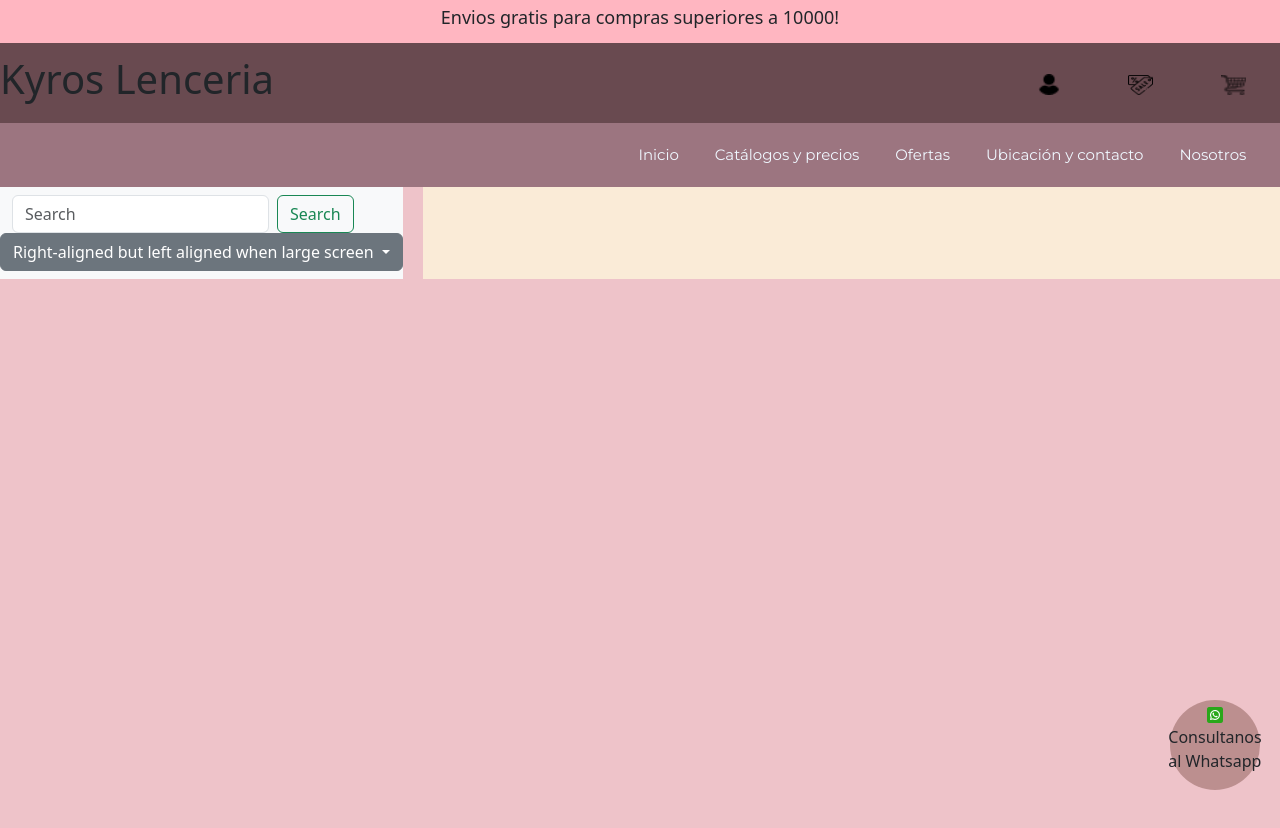
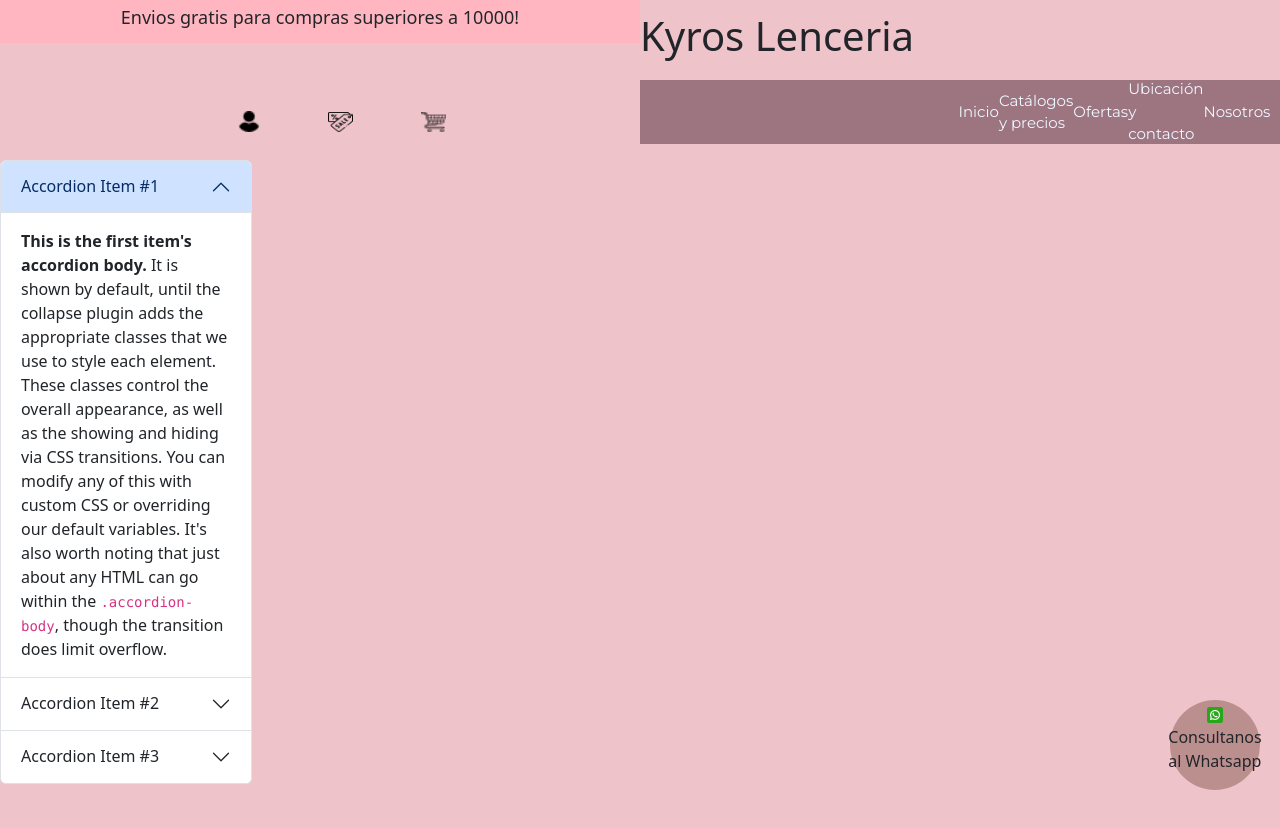
Before and after one commit to sofiazeballos22/58150-Ana-Sofia-Zeballos-JS, a plain HTML site: page secciones/catalogosyprecios.html in a window 1280 px wide. Shown: the top 828 px of the page. Drawn offline with nearby package versions, Linux system fonts and the light colour scheme; a web font is replaced by a local one.

Commit message:
modificando categorias y precios

```diff
--- a/css/style.css
+++ b/css/style.css
@@ -49,6 +49,7 @@ header {
     height: 5rem;
     display: flex;
     justify-content: end;
+    grid-area: nav1;
 }
 
 .nav1 .listado1 {
@@ -187,11 +188,18 @@ header {
     background-color: #9c7580;
 }
 
-.comienzo2 {
+.body-categorias-precios {
     margin: 0%;
     padding: 0%;
     background-color: #eec3c9;
 
+}
+
+.header-categorias-precios {
+    display: grid;
+    grid-template-columns: 3fr 3fr;
+    grid-template-areas: "marketing-catalogos-precios marketing-catalogos-precios"
+                        "titulo-categorias nav1"
 }
 
 .titulo2 {
@@ -199,12 +207,6 @@ header {
     height: 5rem;
     display: flex;
     align-items: center;
-}
-
-.encabezado {
-    display: flex;
-    flex-direction: row;
-    background-color: #694a50;
 }
 
 .nav3 {
--- a/secciones/catalogosyprecios.html
+++ b/secciones/catalogosyprecios.html
@@ -17,9 +17,8 @@
     <link href="https://fonts.googleapis.com/css2?family=MonteCarlo&display=swap" rel="stylesheet">
     <title>Catálogos y precios</title>
   </head>
-  <body class="comienzo">
-    <header>
-      <div class="encabezado">
+  <body class="body-categorias-precios">
+    <header class="header-categorias-precios">
         <div class="titulo2">
           <h1 class="principal2">Kyros Lenceria</h1>
         </div>
@@ -51,7 +50,6 @@
             </li>
           </ul>
         </nav>
-      </div>
       <div class="marketing">
         <h3>Envios gratis para compras superiores a 10000!</h3>
       </div>
@@ -80,26 +78,45 @@
       </nav>
     </header>
     <main class="grid-categorias">
-      <div class="nav-categorias">
-        <nav class="navbar bg-body-tertiary">
-          <div class="container-fluid">
-            <form class="d-flex" role="search">
-            <input class="form-control me-2" type="search" placeholder="Search" aria-label="Search">
-            <button class="btn btn-outline-success" type="submit">Search</button>
-            </form>
+      <div class="accordion" id="accordionExample">
+        <div class="accordion-item">
+          <h2 class="accordion-header">
+            <button class="accordion-button" type="button" data-bs-toggle="collapse" data-bs-target="#collapseOne" aria-expanded="true" aria-controls="collapseOne">
+              Accordion Item #1
+            </button>
+          </h2>
+          <div id="collapseOne" class="accordion-collapse collapse show" data-bs-parent="#accordionExample">
+            <div class="accordion-body">
+              <strong>This is the first item's accordion body.</strong> It is shown by default, until the collapse plugin adds the appropriate classes that we use to style each element. These classes control the overall appearance, as well as the showing and hiding via CSS transitions. You can modify any of this with custom CSS or overriding our default variables. It's also worth noting that just about any HTML can go within the <code>.accordion-body</code>, though the transition does limit overflow.
+            </div>
           </div>
-          <div class="btn-group">
-            <button type="button" class="btn btn-secondary dropdown-toggle" data-bs-toggle="dropdown" data-bs-display="static" aria-expanded="false">
-              Right-aligned but left aligned when large screen
+        </div>
+        <div class="accordion-item">
+          <h2 class="accordion-header">
+            <button class="accordion-button collapsed" type="button" data-bs-toggle="collapse" data-bs-target="#collapseTwo" aria-expanded="false" aria-controls="collapseTwo">
+              Accordion Item #2
             </button>
-            <ul class="dropdown-menu dropdown-menu-end dropdown-menu-lg-start">
-              <li><button class="dropdown-item" type="button">Action</button></li>
-              <li><button class="dropdown-item" type="button">Another action</button></li>
-              <li><button class="dropdown-item" type="button">Something else here</button></li>
-            </ul>
+          </h2>
+          <div id="collapseTwo" class="accordion-collapse collapse" data-bs-parent="#accordionExample">
+            <div class="accordion-body">
+              <strong>This is the second item's accordion body.</strong> It is hidden by default, until the collapse plugin adds the appropriate classes that we use to style each element. These classes control the overall appearance, as well as the showing and hiding via CSS transitions. You can modify any of this with custom CSS or overriding our default variables. It's also worth noting that just about any HTML can go within the <code>.accordion-body</code>, though the transition does limit overflow.
+            </div>
           </div>
-        </nav>
+        </div>
+        <div class="accordion-item">
+          <h2 class="accordion-header">
+            <button class="accordion-button collapsed" type="button" data-bs-toggle="collapse" data-bs-target="#collapseThree" aria-expanded="false" aria-controls="collapseThree">
+              Accordion Item #3
+            </button>
+          </h2>
+          <div id="collapseThree" class="accordion-collapse collapse" data-bs-parent="#accordionExample">
+            <div class="accordion-body">
+              <strong>This is the third item's accordion body.</strong> It is hidden by default, until the collapse plugin adds the appropriate classes that we use to style each element. These classes control the overall appearance, as well as the showing and hiding via CSS transitions. You can modify any of this with custom CSS or overriding our default variables. It's also worth noting that just about any HTML can go within the <code>.accordion-body</code>, though the transition does limit overflow.
+            </div>
+          </div>
+        </div>
       </div>
+    </main>
       <div class="galeria-img">
       </div>
     </main>
```
Also changed, not shown: index.html (+2 -2 lines).
